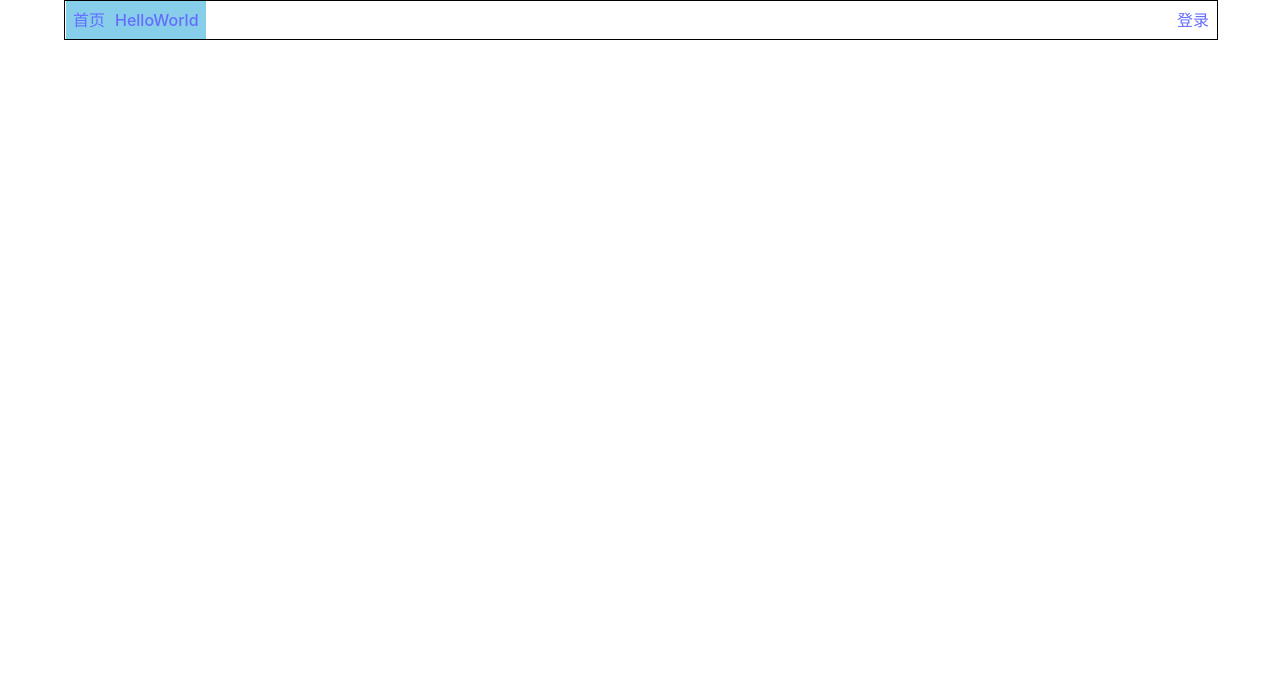
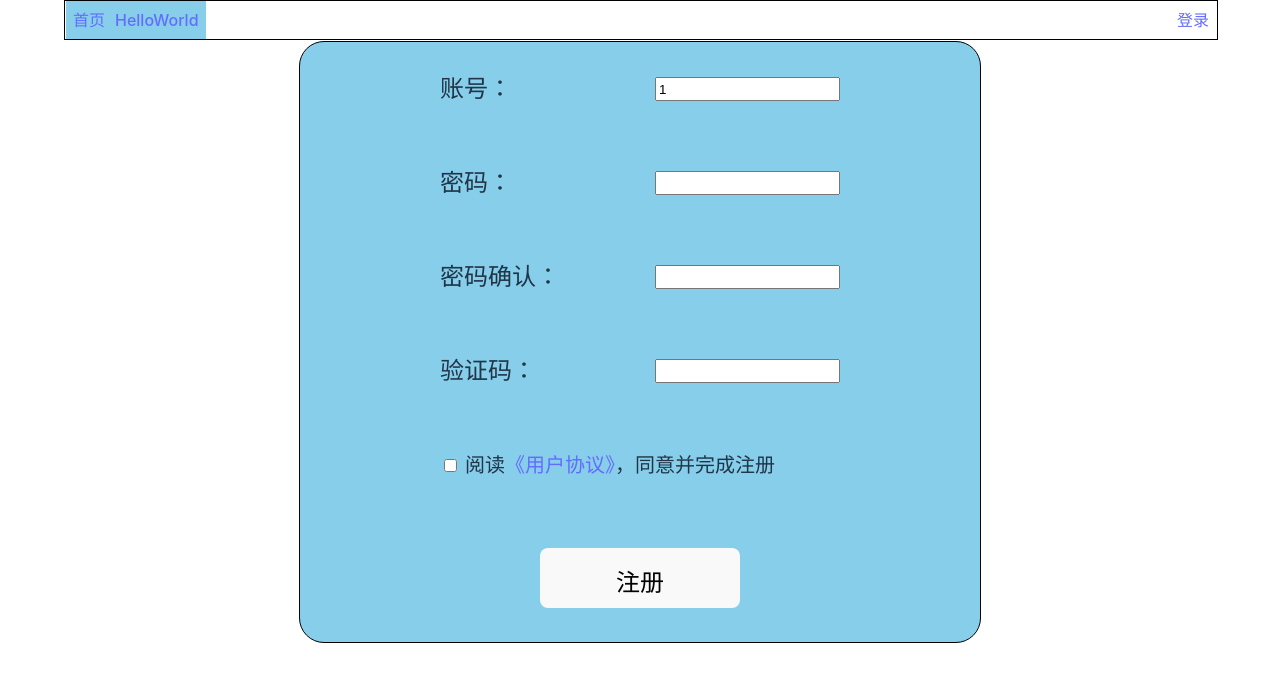
Before and after one commit to codeDaiQin/video_analyze_frontend, a Vue app: page /Register/1 in a window 1280 px wide. Before the commit this address had no page. Shown: the top 682 px of the page. Built offline with nearby package versions, Linux system fonts and the light colour scheme.

Commit message:
feat: Register modified 1#

```diff
--- a/src/pages/Login.vue
+++ b/src/pages/Login.vue
@@ -20,20 +20,27 @@
 
 <script setup lang="ts">
 import { reactive } from 'vue';
+import { useRoute } from 'vue-router';
+import { router } from '../router';
+
+let route = useRoute()
+
 interface User {
     account : string,
     password : string
 }
 
 let user : User = reactive({
-    account : '',
+    account :  route.query.userAccount? route.query.userAccount as string : '',
     password : '',
 })
 
 function jumpRegister() {
-    //根据已有信息跳转至注册页面
-    console.log(user);
-
+    let location = {
+        name: "Register",
+        params: { userAccout: user.account },
+    }
+    router.push(location)
 }
 function login() {
     //核验信息代码段
--- a/src/pages/Register.vue
+++ b/src/pages/Register.vue
@@ -1,13 +1,156 @@
 <template>
-    <div>
-        这里是注册页
+    <div class="form">
+        <form action="" method="get" @click="eraseErr">
+            <div>
+                <span>账号：</span>
+                <input type="text" name="account" id="userAccout" v-model="userInfo.account">
+            </div>
+            <div>
+                <span>密码：</span>
+                <input type="password" name="password" id="userPassword" v-model="userInfo.userPassword">
+            </div>
+            <div>
+                <span>密码确认：</span>
+                <input type="password" name="passwordConfirm" id="userPasswordConfirm"
+                    v-model="userInfo.passwordConfirm">
+            </div>
+            <div>
+                <span>验证码：</span>
+                <input type="text" name="sercurityCode" id="sercurityCode" v-model="userInfo.sercurityCode">
+            </div>
+            <div>
+                <div id="userAgreementLink">
+                    <input type="checkbox" name="userAgreement" id="userAgreement" v-model="check">
+                    阅读<a href="#">《用户协议》</a>，同意并完成注册
+                </div>
+            </div>
+            <div>
+                <div class="handin">
+                    <button @click.stop.prevent="register">注册</button>
+                    <div v-if="errInfo">{{ errInfo }}</div>
+                </div>
+            </div>
+
+        </form>
     </div>
 </template>
 
 <script setup lang="ts">
+import { reactive, ref } from 'vue';
+import { useRoute } from 'vue-router';
+import { router } from '../router'
+const route = useRoute()
+//限定userinfo的属性
+enum translate {
+    account = '账号',
+    userPassword = '密码',
+    passwordConfirm = '密码确认',
+    sercurityCode = '验证码',
+}
+
+//声明一个proxy实例并附初始值
+let userInfo = reactive({
+    account: route.params.userAccout,
+    userPassword: '',
+    passwordConfirm: '',
+    sercurityCode: '',
+})
+
+let check = ref<boolean>(false)
+let errInfo = ref<string>('')
+
+
+function register() {
+    //校验缺项
+    let keys: Array<string> = Object.keys(userInfo)
+    for (let key in keys) {
+        if (!userInfo[keys[key] as keyof typeof userInfo]) {
+            return errInfo.value = translate[keys[key] as keyof typeof translate] as string + '不能为空'
+        }
+    }
+
+    //校验密码一致
+    if (userInfo.userPassword !== userInfo.passwordConfirm) {
+        return errInfo.value = '两次密码输入不相同'
+    }
+
+    //校验用户协议
+    if (!check.value) {
+        return errInfo.value = '请勾选用户协议'
+    }
+
+    //向后端发送请求，传递参数注册此账户，并根据响应展示注册结果（成功/失败）（未实现）
+
+    //如果响应成功，返回登录界面,并将账号返回到输入栏里
+    router.push({
+        name: 'Login',
+        query: {
+            userAccount: userInfo.account
+        }
+    })
+}
+
+function eraseErr() {
+    errInfo.value = ''
+}
 
 </script>
 
 <style scoped>
+.form {
+    width: 100vh;
+    margin: auto;
+}
 
+.form form {
+    background-color: skyblue;
+    border: 1px black solid;
+    border-radius: 25px;
+    margin: 1px auto;
+    width: 680px;
+    height: 600px;
+    display: flex;
+    flex-direction: column;
+    flex-wrap: wrap;
+    justify-content: center;
+}
+
+
+.form form>div {
+    font-family: "宋体";
+    font-size: 24px;
+    margin: auto;
+    width: 400px;
+    display: flex;
+    flex-direction: row;
+    justify-content: space-between;
+}
+
+#userAgreementLink {
+    font-size: 20px;
+}
+
+.handin {
+    font-family: "宋体";
+    font-size: 24px;
+    margin: auto;
+    width: 400px;
+    height: 60px;
+    display: flex;
+    flex-direction: column;
+    justify-content: space-between;
+}
+
+.handin div{
+    color: red;
+    font-family: "宋体";
+    font-size: 16px;
+}
+
+button {
+    bottom: 0px;
+    margin: 1px auto;
+    width: 50%;
+    height: 60px;
+}
 </style>
--- a/src/router/index.ts
+++ b/src/router/index.ts
@@ -15,12 +15,16 @@ const routes = [
         component: Helloworld
     },
     {
+        name: "Login",
         path: "/Login",
-        component: Login
+        component: Login,
+        props: true
     },
     {
-        path: "/Register",
-        component: Register
+        path: "/Register/:userAccout?",
+        name: "Register",
+        component: Register,
+        props: true
     },
 ]
 
```
